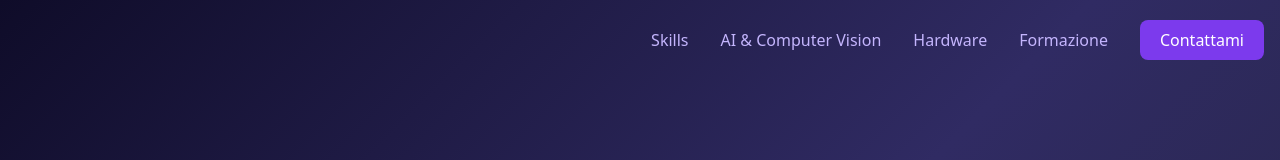
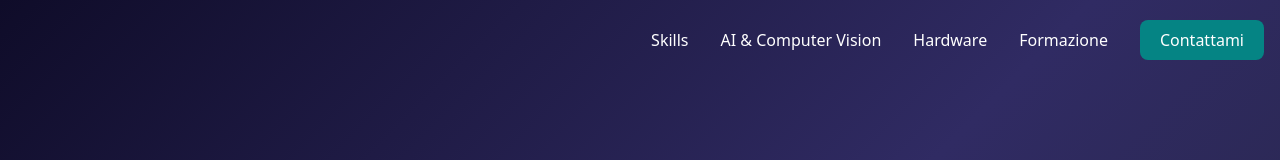
Before and after one commit to iTzMattyz/mjp, a React (Vite) app: page / in a window 1280 px wide. Shown: the top 160 px of the page. Built offline with nearby package versions, Linux system fonts and the light colour scheme.

Commit message:
Update Navbar.tsx

```diff
--- a/src/components/Navbar.tsx
+++ b/src/components/Navbar.tsx
@@ -58,37 +58,37 @@ const Navbar: React.FC<NavbarProps> = ({ scrollToContact, heroNameRef }) => {
               nameVisible ? 'opacity-100 text-white' : 'opacity-0 pointer-events-none'
             }`}
           >
-            <span className="text-violet-500">M</span>attia <span className="text-violet-500">J</span>orgen <span className="text-violet-500">P</span>rugnoli
+            <span className="text-[#058484]">M</span>attia <span className="text-[#058484]">J</span>orgen <span className="text-[#058484]">P</span>rugnoli
           </a>
 
           <div className="ml-auto hidden md:flex items-center space-x-8">
             <button
               onClick={() => scrollToSection('skills')}
-              className="text-violet-300 hover:text-white transition-colors"
+              className="text-white hover:text-white transition-colors"
             >
               Skills
             </button>
             <button
               onClick={() => scrollToSection('ai')}
-              className="text-violet-300 hover:text-white transition-colors"
+              className="text-white hover:text-white transition-colors"
             >
               AI & Computer Vision
             </button>
             <button
               onClick={() => scrollToSection('hardware')}
-              className="text-violet-300 hover:text-white transition-colors"
+              className="text-white hover:text-white transition-colors"
             >
               Hardware
             </button>
             <button
               onClick={() => scrollToSection('education')}
-              className="text-violet-300 hover:text-white transition-colors"
+              className="text-white hover:text-white transition-colors"
             >
               Formazione
             </button>
             <button
               onClick={handleContactClick}
-              className="px-5 py-2 bg-violet-600 hover:bg-violet-700 text-white rounded-lg transition-all duration-300"
+              className="px-5 py-2 bg-[#058484] hover:bg-[#058484] text-white rounded-lg transition-all duration-300"
             >
               Contattami
             </button>
```
